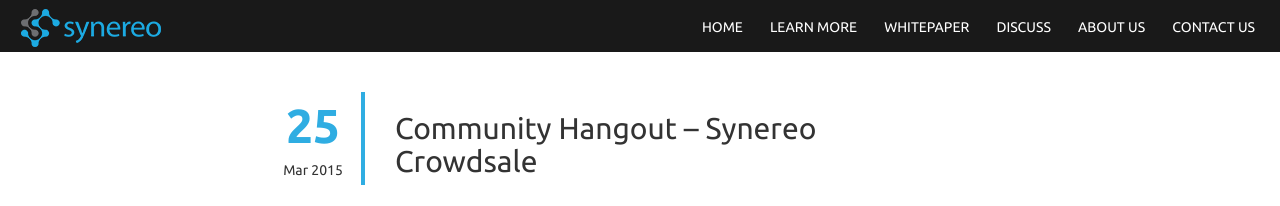
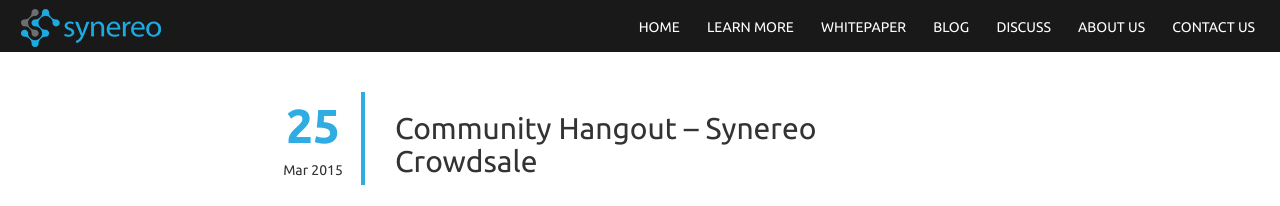
Before and after one commit to synereo/blog.synereo.com, a Jekyll site: the page built from _posts/2015-03-25-community-hangout.markdown, in a window 1280 px wide. Shown: the top 206 px of the page. Built offline with Jekyll 4.4.1, drawn with Linux system fonts in a browser that asks for light colours; nearby versions of some CDN libraries; a script that is not in the unit is left out.

Commit message:
Update header.html
Bringing [ synereo.com ] and [ blog.synereo.com ] headers into alignment with each other.

```diff
--- a/_includes/header.html
+++ b/_includes/header.html
@@ -1,13 +1,14 @@
 <nav class="topbar {{ include.fixed }}">
   <div class="container-fluid">
     <div class="row">
-      <span class="logo"><a href="/"><img src="/img/synereo/logo_h.png"></a></span>
+      <span class="logo"><a href="http://www.synereo.com/"><img src="/img/synereo/logo_h.png"></a></span>
       <ul class="list-inline">
-        <li><a href="/">Home</a></li>
-        <li><a href="http://www.synereo.com/learn-more/" target="_blank">Learn More</a></li>
+        <li><a href="http://www.synereo.com/">Home</a></li>
+        <li><a href="http://www.synereo.com/learn-more/">Learn More</a></li>
         <li><a href="http://www.synereo.com/whitepapers/synereo.pdf" target="_blank">Whitepaper</a></li>
-        <li><a href="https://discuss.synereo.com" target="_blank">Discuss</a></li>
-        <li><a href="https://discuss.synereo.com/t/synereo-about-us/52468">About Us</a></li>
+        <li><a href="http://blog.synereo.com/">Blog</a></li>
+        <li><a href="https://discuss.synereo.com/" target="_blank">Discuss</a></li>
+        <li><a href="https://discuss.synereo.com/t/synereo-about-us/52468" target="_blank">About Us</a></li>
         <li><a href="#contact">Contact Us</a></li>
       </ul>
     </div>
```
